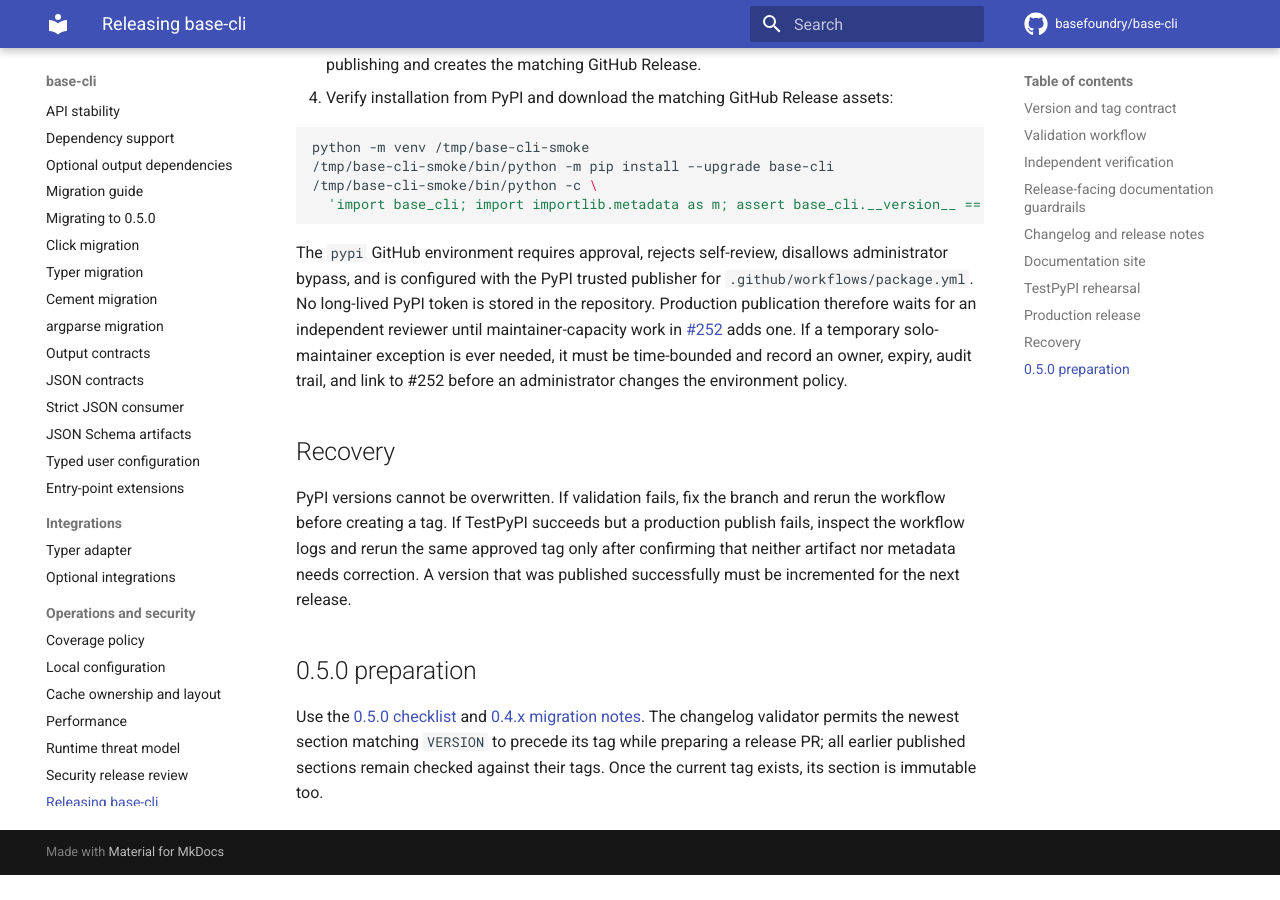
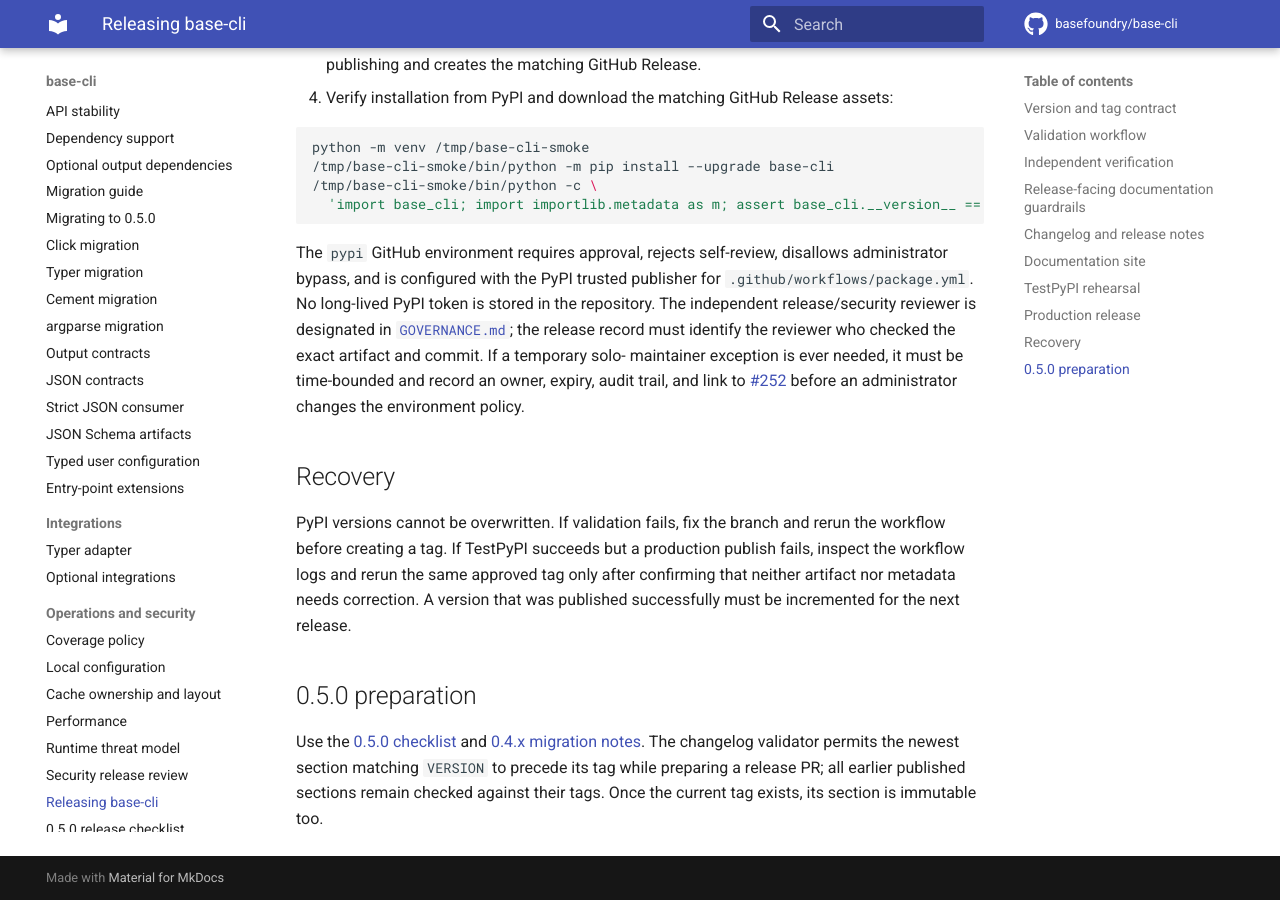
Before and after one commit to basefoundry/base-cli, an MkDocs documentation site: the page built from docs/releasing.md, in a window 1280 px wide and 900 px high, scrolled down 4226 px. Built offline with MkDocs 1.6.1 and Material for MkDocs 9.7.7, drawn with Linux system fonts in a browser that asks for light colours; comment, search, counter and statistics services are not loaded; before the commit the page ends 5101 px from its top, so only the background shows below that.

Commit message:
docs: establish maintainer and release governance (#252) (#464)
## Summary

Addresses #252's governance and continuity scope.

- Add `GOVERNANCE.md` with current maintainer and independent reviewer
responsibilities, review/decision rules, release continuity, reviewer
onboarding, health metrics, and succession path.
- Link governance from contributor, documentation, security, and release
guidance.
- Refresh the security-support table from 0.4.x to the current 0.5.x
line.
- Document the reviewer-training checklist without claiming completion
from repository access alone.

The remaining acceptance item is to record completion of the independent
reviewer training checklist in the governance/release record.

## Validation

- `UV_CACHE_DIR=/private/tmp/base-cli-uv-cache uv run --extra dev
--extra typer --extra quality ./tests/full_validate.sh --gate contracts`
- `UV_CACHE_DIR=/private/tmp/base-cli-uv-cache uv run --extra quality
./tests/full_validate.sh --gate style`
- `git diff --check`

```diff
--- a/docs/releasing.md
+++ b/docs/releasing.md
@@ -208,11 +208,12 @@
 The `pypi` GitHub environment requires approval, rejects self-review, disallows
 administrator bypass, and is configured with the PyPI trusted publisher for
 `.github/workflows/package.yml`. No long-lived PyPI token is stored in the
-repository. Production publication therefore waits for an independent
-reviewer until maintainer-capacity work in [#252](https://github.com/basefoundry/base-cli/issues/252)
-adds one. If a temporary solo-maintainer exception is ever needed, it must be
-time-bounded and record an owner, expiry, audit trail, and link to #252 before
-an administrator changes the environment policy.
+repository. The independent release/security reviewer is designated in
+[`GOVERNANCE.md`](https://github.com/basefoundry/base-cli/blob/main/GOVERNANCE.md); the release record must identify the
+reviewer who checked the exact artifact and commit. If a temporary solo-
+maintainer exception is ever needed, it must be time-bounded and record an
+owner, expiry, audit trail, and link to [#252](https://github.com/basefoundry/base-cli/issues/252)
+before an administrator changes the environment policy.
 
 ## Recovery
 
```
Also changed, not shown: CHANGELOG.md (+4 -0 lines), CONTRIBUTING.md (+2 -0 lines), GOVERNANCE.md (added, +87 -0 lines), SECURITY.md (+4 -3 lines), docs/index.md (+4 -0 lines).
